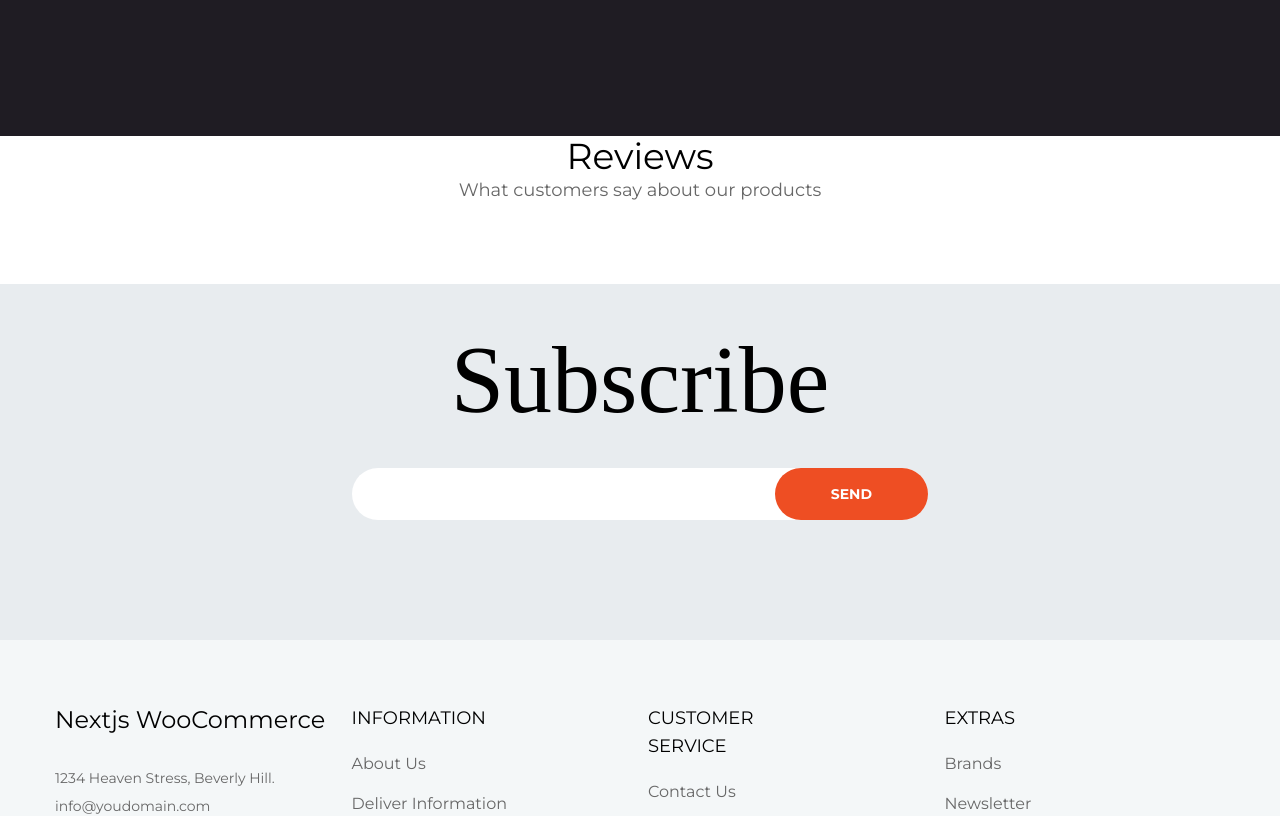
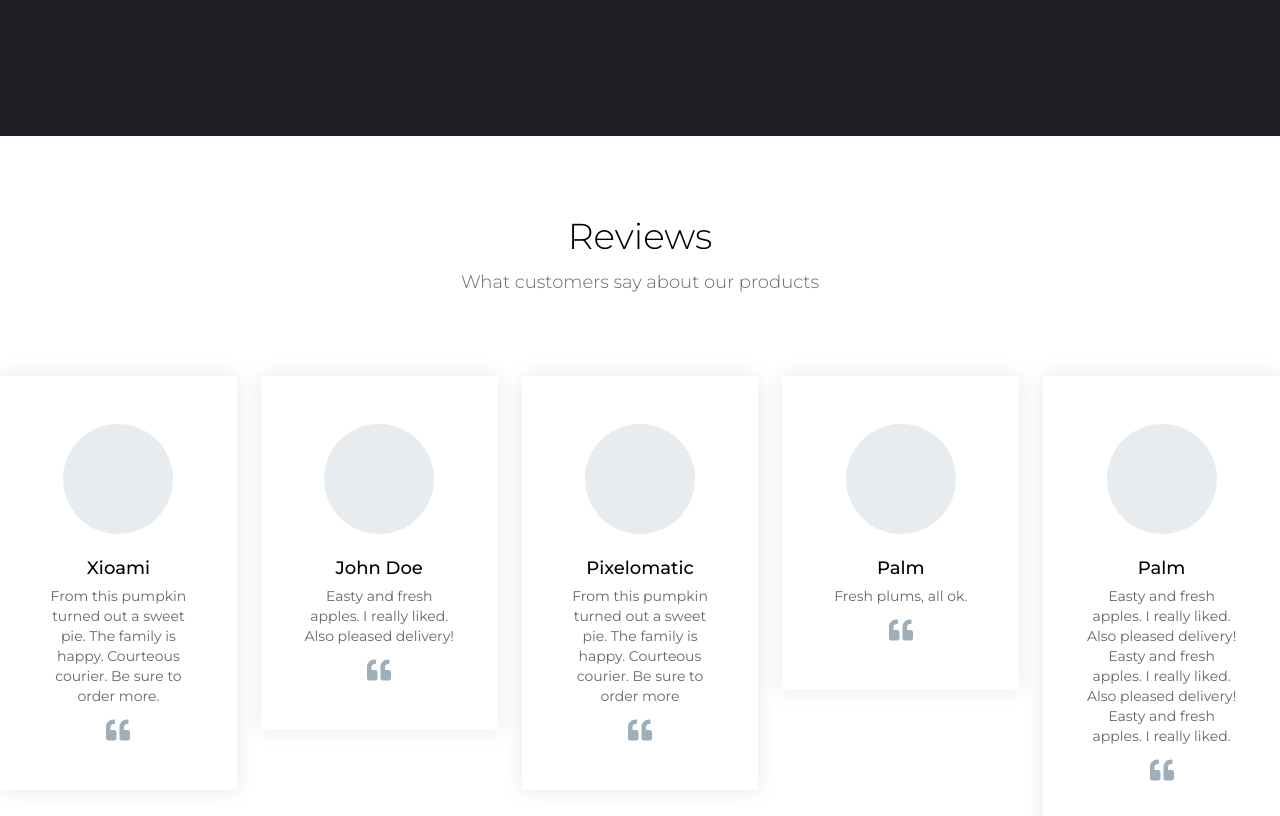
Before and after one commit to ahsanshaheen199/nextjs-woo, a Next.js app: page / in a window 1280 px wide. Shown: the part 620-1436 px from the top of the page. Built offline with nearby package versions, Linux system fonts and the light colour scheme; no server answers; a web font is replaced by a local one.

Commit message:
Add review section

```diff
--- a/pages/index.tsx
+++ b/pages/index.tsx
@@ -8,6 +8,7 @@ import Header from '../src/components/shared/Header';
 import Footer from '../src/components/shared/Footer';
 import Head from 'next/head';
 import Subscribe from '../src/components/partials/home/Subscribe';
+import Reviews from '../src/components/partials/home/Reviews';
 
 export default function Home({ latestProducts, topRatedProducts, onSaleProducts }) {
   return (
@@ -17,7 +18,12 @@ export default function Home({ latestProducts, topRatedProducts, onSaleProducts
       </Head>
       <Header />
       <HeroSection />
-      <SectionTitle title='Reviews' description='What customers say about our products' margin='pb-20' />
+
+      <section className='py-20'>
+        <SectionTitle title='Reviews' description='What customers say about our products' margin='pb-20' />
+        <Reviews />
+      </section>
+
       <Subscribe />
       <Footer />
       {/* <CategoriList /> */}
--- a/pages/product/[id].tsx
+++ b/pages/product/[id].tsx
@@ -14,6 +14,7 @@ import Link from 'next/link';
 import TabList from '../../src/components/partials/SingleProduct/TabList';
 import Layout from '../../src/components/Layout';
 import { useRouter } from 'next/router';
+import Head from 'next/head';
 
 const SingleProduct: NextPage = ({ product }: { product: Product }) => {
   const router = useRouter();
@@ -46,6 +47,9 @@ const SingleProduct: NextPage = ({ product }: { product: Product }) => {
 
   return (
     <>
+      <Head>
+        <title>Nextjs Woo | {product?.name}</title>
+      </Head>
       <Layout>
         <div className="py-20">
           <div className="grid grid-cols-12 gap-8">
--- a/src/components/SectionTitle.tsx
+++ b/src/components/SectionTitle.tsx
@@ -11,8 +11,8 @@ const SectionTitle = ({ title, description, margin }: Props) => {
   return (
     <div  className={classNames('container mx-auto px-4', margin && margin)}>
       <div className="text-center">
-        <h2 className={'text-4xl text-black'}>{title}</h2>
-        <p className={'text-lg text-[#676767]'}>{description}</p>
+        <h2 className={'text-4xl text-black font-light mb-3'}>{title}</h2>
+        <p className={'text-lg text-[#676767] font-light'}>{description}</p>
       </div>
     </div>
   );
--- a/src/components/partials/home/HeroSection.tsx
+++ b/src/components/partials/home/HeroSection.tsx
@@ -6,7 +6,7 @@ type Props = {}
 
 const HeroSection = (props: Props) => {
   return (
-    <div className='w-full lg:pt-[120px] lg:pb-[180px] bg-[#1f1c23] relative'>
+    <div className='w-full py-20 sm:pt-[120px] sm:pb-[180px] bg-[#1f1c23] relative'>
       <div className='text-center'>
         <h1 className='text-9xl text-white mb-6 font-herr'>Healthy Food</h1>
         <h3 className='font-thin text-white text-4xl mb-12'>the food that is cooked with love</h3>
--- /dev/null
+++ b/src/components/partials/home/Reviews.tsx
@@ -0,0 +1,67 @@
+import React from 'react';
+import { FaQuoteLeft } from 'react-icons/fa';
+
+type Props = {}
+
+const Reviews = (props: Props) => {
+  return (
+    <div className='grid xl:grid-cols-5 lg:grid-cols-3 md:grid-cols-2 gap-6'>
+      <div>
+        <div className='py-12 px-10 shadow-review text-center'>
+          <div className='mx-auto rounded-full h-[110px] w-[110px] bg-[#e8ecef] mb-5'></div>
+          <div>
+            <h3 className='text-black text-lg font-medium mb-1'>Xioami</h3>
+            <p className='text-sm text-[#676767] mb-3'>From this pumpkin turned out a sweet pie. The family is happy. Courteous courier. Be sure to order more.</p>
+            <FaQuoteLeft className='mx-auto text-[#9dafb8]' size={24} />
+          </div>
+        </div>
+      </div>
+
+      <div>
+        <div className='py-12 px-10 shadow-review text-center'>
+          <div className='mx-auto rounded-full h-[110px] w-[110px] bg-[#e8ecef] mb-5'></div>
+          <div>
+            <h3 className='text-black text-lg font-medium mb-1'>John Doe</h3>
+            <p className='text-sm text-[#676767] mb-3'>Easty and fresh apples. I really liked. Also pleased delivery!</p>
+            <FaQuoteLeft className='mx-auto text-[#9dafb8]' size={24} />
+          </div>
+        </div>
+      </div>
+
+      <div>
+        <div className='py-12 px-10 shadow-review text-center'>
+          <div className='mx-auto rounded-full h-[110px] w-[110px] bg-[#e8ecef] mb-5'></div>
+          <div>
+            <h3 className='text-black text-lg font-medium mb-1'>Pixelomatic</h3>
+            <p className='text-sm text-[#676767] mb-3'>From this pumpkin turned out a sweet pie. The family is happy. Courteous courier. Be sure to order more</p>
+            <FaQuoteLeft className='mx-auto text-[#9dafb8]' size={24} />
+          </div>
+        </div>
+      </div>
+
+      <div>
+        <div className='py-12 px-10 shadow-review text-center'>
+          <div className='mx-auto rounded-full h-[110px] w-[110px] bg-[#e8ecef] mb-5'></div>
+          <div>
+            <h3 className='text-black text-lg font-medium mb-1'>Palm</h3>
+            <p className='text-sm text-[#676767] mb-3'>Fresh plums, all ok.</p>
+            <FaQuoteLeft className='mx-auto text-[#9dafb8]' size={24} />
+          </div>
+        </div>
+      </div>
+
+      <div>
+        <div className='py-12 px-10 shadow-review text-center'>
+          <div className='mx-auto rounded-full h-[110px] w-[110px] bg-[#e8ecef] mb-5'></div>
+          <div>
+            <h3 className='text-black text-lg font-medium mb-1'>Palm</h3>
+            <p className='text-sm text-[#676767] mb-3'>Еasty and fresh apples. I really liked. Also pleased delivery! Еasty and fresh apples. I really liked. Also pleased delivery! Еasty and fresh apples. I really liked. </p>
+            <FaQuoteLeft className='mx-auto text-[#9dafb8]' size={24} />
+          </div>
+        </div>
+      </div>
+    </div>
+  );
+};
+
+export default Reviews;
--- a/tailwind.config.js
+++ b/tailwind.config.js
@@ -15,6 +15,9 @@ module.exports = {
       colors: {
         'primary': '#ee4e23',
         'primary-hover': '#d2340a'
+      },
+      boxShadow: {
+        'review': '0 0 20px 0 rgba(0, 0, 0, 0.1)',
       }
     },
   },
```
